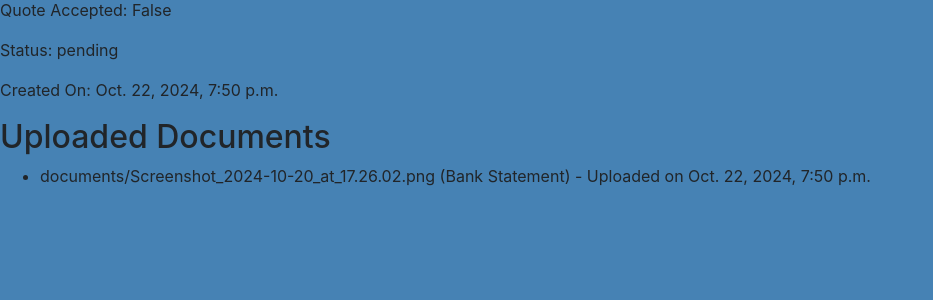
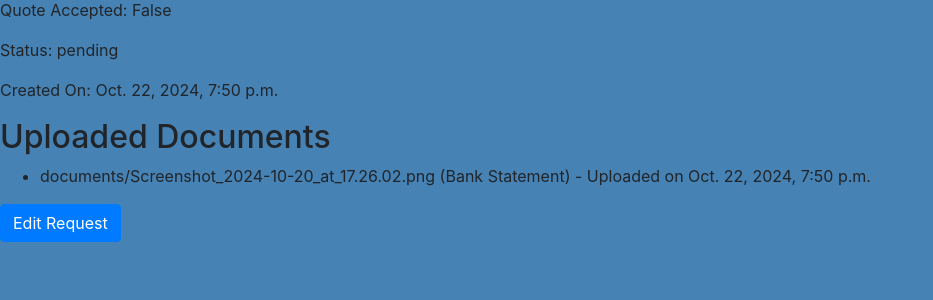
Before and after one commit to seanfreaney/FFS, a Django app: page /service-requests/8f66bc0c-3406-49b1-876d-458250ebae4a/ in a window 1280 px wide. Shown: the part 370-670 px from the top of the page, without its empty margins (0-933 px from the left). Run offline with Django 5.2, Linux system fonts and the light colour scheme; a user stored in the database is signed in; data comes from the database, SQL or seed files in the repository; some libraries are stand-ins or nearby versions.

Commit message:
create edit_service_request.html, add edit_service_request view and update urls.py to allow for editing of service requests

```diff
--- a/service_requests/templates/service_requests/service_request_detail.html
+++ b/service_requests/templates/service_requests/service_request_detail.html
@@ -26,4 +26,6 @@
     {% else %}
         <p>No documents uploaded yet.</p>
     {% endif %}
+
+    <a href="{% url 'edit_service_request' request_number=service_request.request_number %}" class="btn btn-primary">Edit Request</a>
 {% endblock %}
--- a/service_requests/urls.py
+++ b/service_requests/urls.py
@@ -5,4 +5,5 @@ urlpatterns = [
     path('create/', views.create_service_request, name='create_service_request'),
     path('list/', views.service_request_list, name='service_request_list'),
     path('<uuid:request_number>/', views.service_request_detail, name='service_request_detail'),
+    path('edit/<uuid:request_number>/', views.edit_service_request, name='edit_service_request'),
 ]
--- a/service_requests/views.py
+++ b/service_requests/views.py
@@ -1,5 +1,6 @@
 from django.shortcuts import render, redirect, get_object_or_404
 from django.contrib.auth.decorators import login_required
+from django.contrib import messages
 from .models import ServiceRequest, Document
 from .forms import ServiceRequestForm, DocumentForm
 
@@ -36,3 +37,18 @@ def service_request_detail(request, request_number):
 def service_request_list(request):
     service_requests = ServiceRequest.objects.filter(user=request.user)
     return render(request, 'service_requests/service_request_list.html', {'service_requests': service_requests})
+
+@login_required
+def edit_service_request(request, request_number):
+    service_request = get_object_or_404(ServiceRequest, request_number=request_number, user=request.user)
+
+    if request.method == 'POST':
+        form = ServiceRequestForm(request.POST, instance=service_request)
+        if form.is_valid():
+            form.save()
+            messages.success(request, 'Service request updated successfully.')
+            return redirect('service_request_detail', request_number=service_request.request_number)
+    else:
+        form = ServiceRequestForm(instance=service_request)
+
+    return render(request, 'service_requests/edit_service_request.html', {'form': form, 'service_request': service_request})
```
Also changed, not shown: service_requests/templates/service_requests/edit_service_request.html (added, +11 -0 lines).
